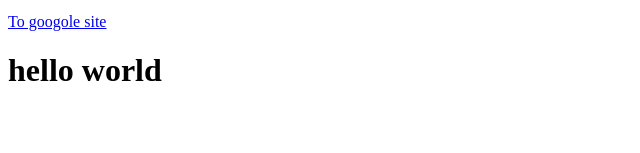
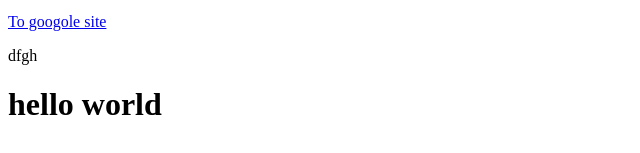
Before and after one commit to mishpachpo/ex05, a plain HTML site: page index.html in a window 1280 px wide. Shown: the part 349-502 px from the top of the page, without its empty margins (0-640 px from the left). Drawn offline with Linux system fonts and the light colour scheme.

Commit message:
add commitchange

```diff
--- a/index.html
+++ b/index.html
@@ -8,6 +8,7 @@
     <img src="images/IMG_0359.JPG">
     <p>lorem ispum</p>
     <a href="http://www.google.com">To googole site</a>
+    <p>dfgh</p>
 </head>
 <body>
     <h1>hello world</h1>
```
